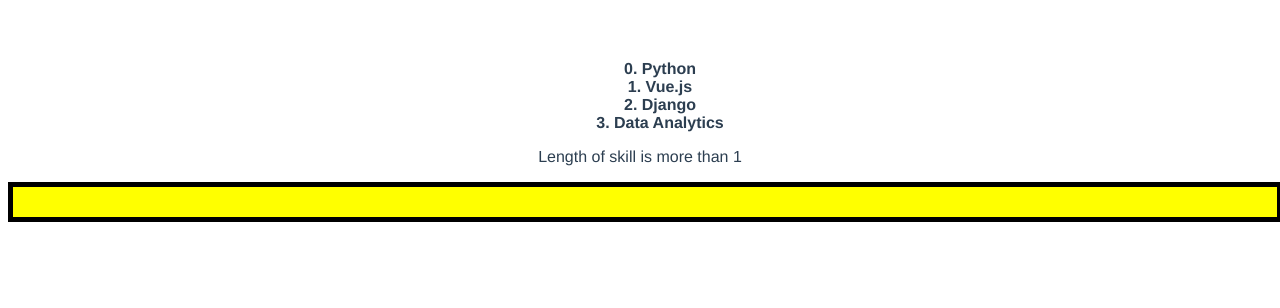
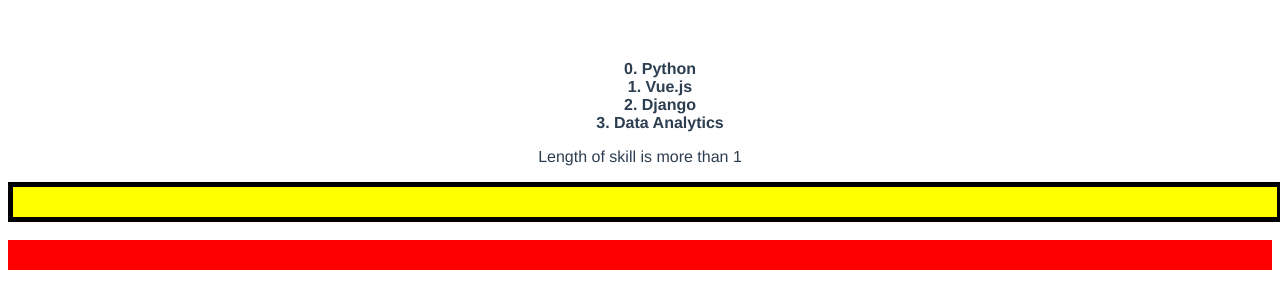
Before and after one commit to AnkurBegining/vue-skills, a Vue app: page / in a window 1280 px wide. Shown: the top 308 px of the page. Built offline with nearby package versions, Linux system fonts and the light colour scheme.

Commit message:
vue style - 4:style-binding

```diff
--- a/src/components/Skills.vue
+++ b/src/components/Skills.vue
@@ -9,7 +9,9 @@
             <p v-if="skills.length > 1"> Length of skill is more than 1</p>
             <p v-else>Length of skill is less than 1</p>
         </div>
-        <div v-bind:class="{ alert: showAlert, another_class: showClass }"></div>
+        <div v-bind:class="alertObject"></div>
+        <br>
+        <div v-bind:style="{background: bgColor, width: bgWidth, height: bgHeight}"></div>
     </div>
 </template>
 
@@ -33,8 +35,14 @@
                     },
 
                 ],
-                showAlert: true,
-                showClass: true
+                alertObject:{
+                    alert: true,
+                    another_class: true
+                },
+                bgColor: 'red',
+                bgWidth: '100%',
+                bgHeight: '30px'
+
             }
         }
 
```
